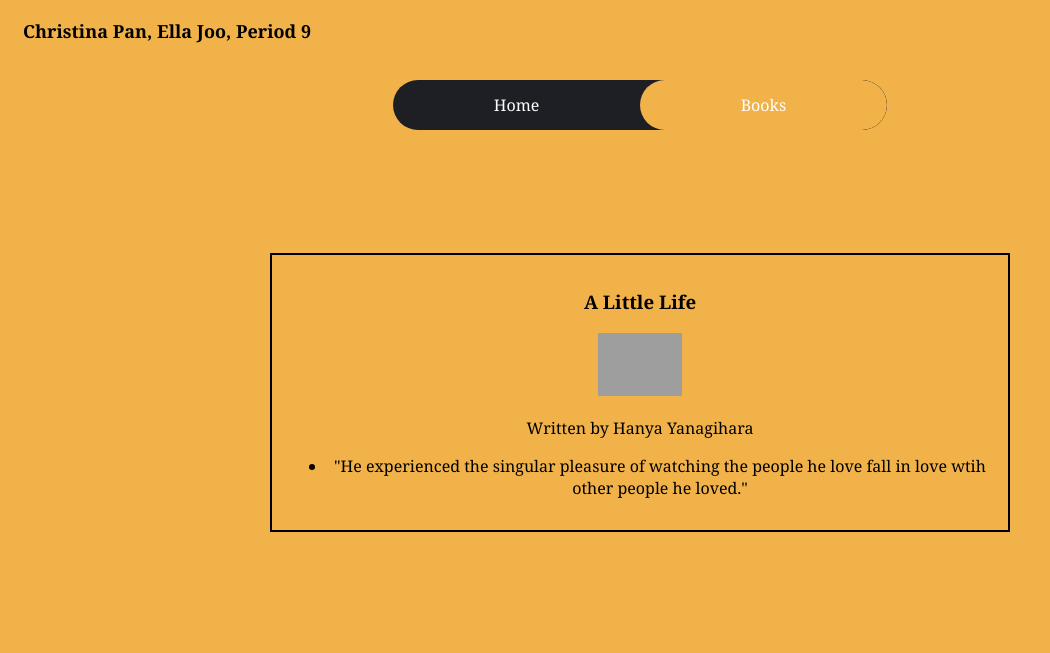
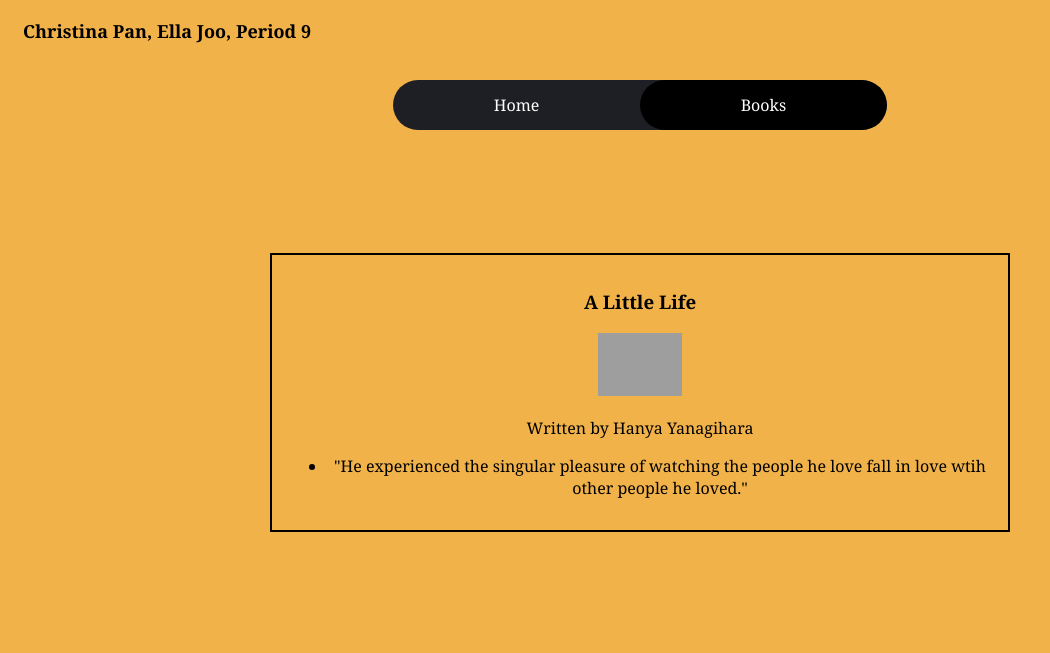
Before and after one commit to christina-pan/web, a plain HTML site: page books.html in a window 1280 px wide. Shown: the part 77-730 px from the top of the page, without its empty margins (0-1050 px from the left). Drawn offline with Linux system fonts and the light colour scheme; grey boxes are pictures that could not be loaded.

Commit message:
Update final.css

```diff
--- a/final.css
+++ b/final.css
@@ -56,7 +56,7 @@ nav li a {
 }
 
 #current {
-  background-color: #F1B24A;
+  background-color: #000000;
 }
 
 nav li a:hover {
```
